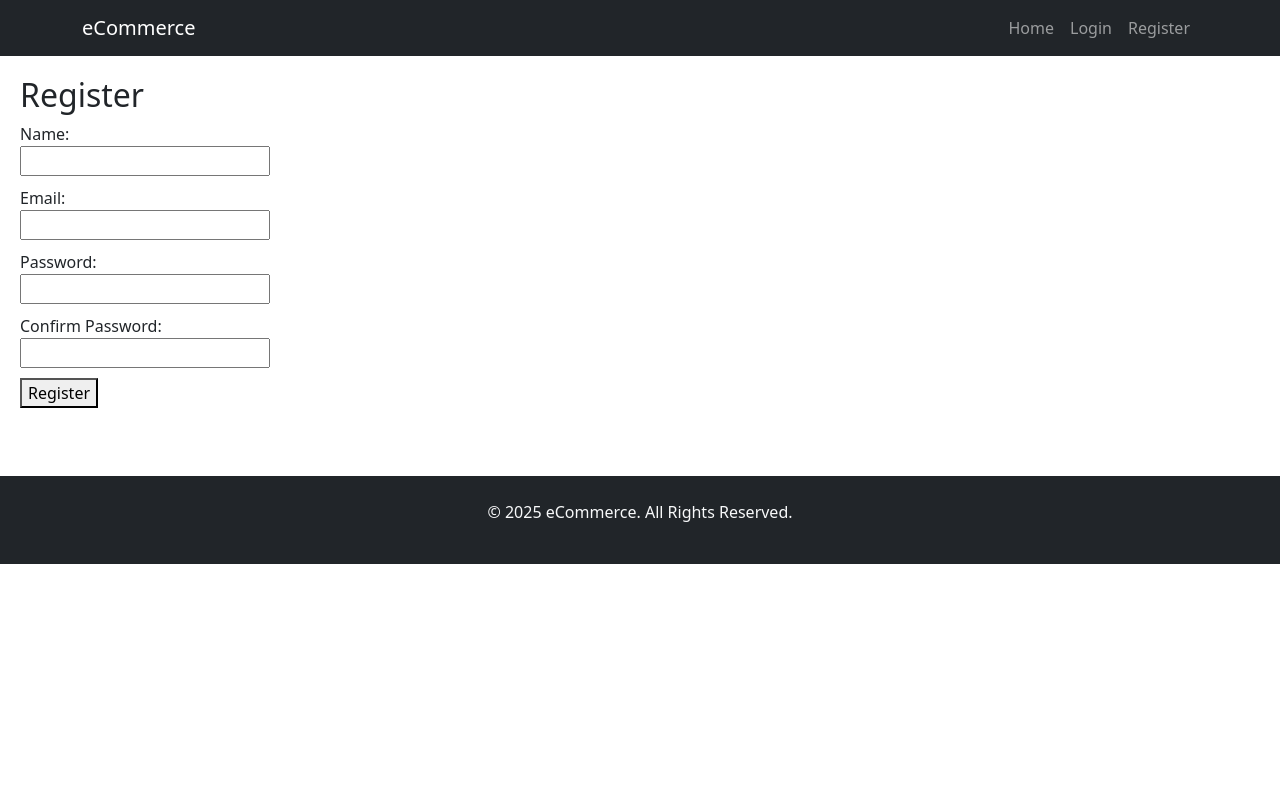
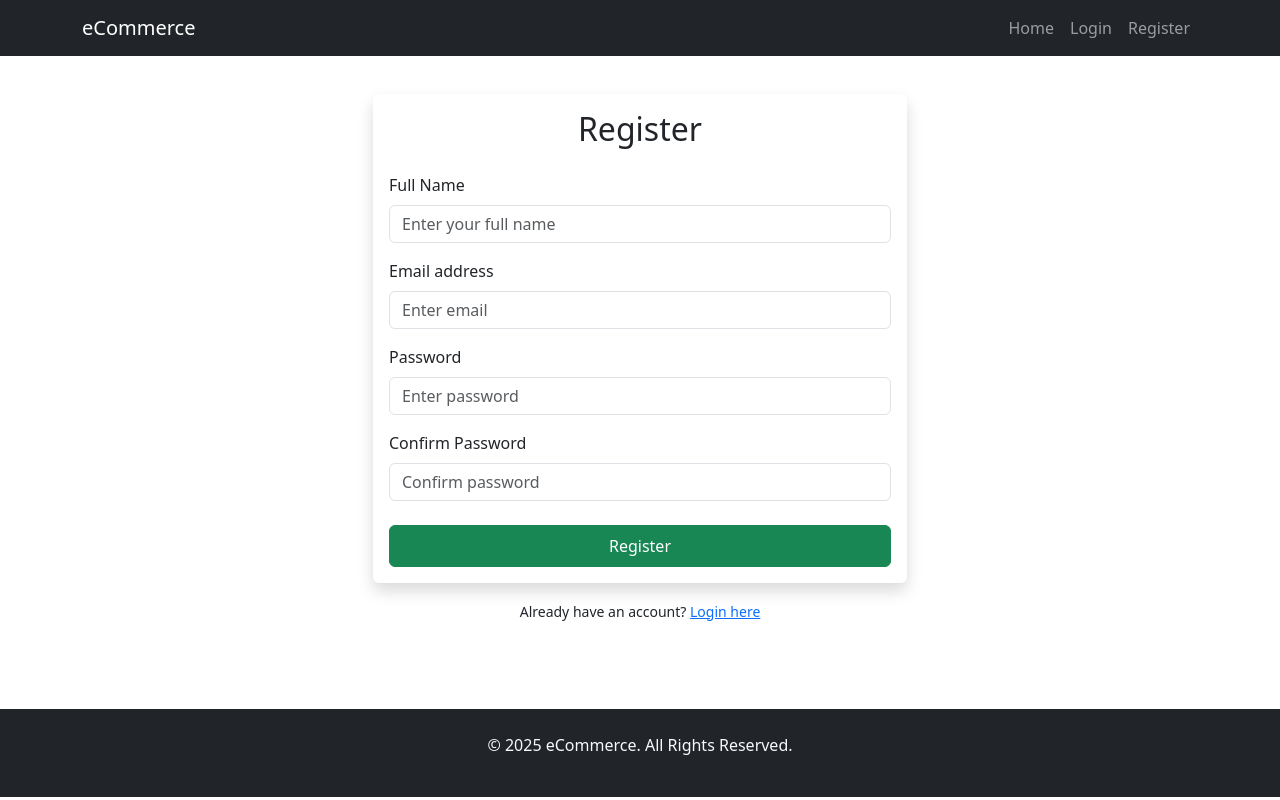
Before and after one commit to nclbrb/EcommerceSystem, a React (Create React App) app in the folder ecommerce-frontend/: page /register in a window 1280 px wide. Built offline with nearby package versions, Linux system fonts and the light colour scheme.

Commit message:
Improve style RegisterPage.js

```diff
--- a/ecommerce-frontend/src/Components/RegisterPage.js
+++ b/ecommerce-frontend/src/Components/RegisterPage.js
@@ -1,82 +1,106 @@
+// src/Components/RegisterPage.js
 import React, { useState } from 'react';
+import { Container, Form, Button, Alert, Card, Row, Col } from 'react-bootstrap';
+import { Link } from 'react-router-dom';
 import axios from 'axios';
 
 function RegisterPage() {
-  const [name, setName] = useState('');
-  const [email, setEmail] = useState('');
-  const [password, setPassword] = useState('');
+  const [name, setName]                           = useState('');
+  const [email, setEmail]                         = useState('');
+  const [password, setPassword]                   = useState('');
   const [passwordConfirmation, setPasswordConfirmation] = useState('');
-  const [message, setMessage] = useState('');
+  const [message, setMessage]                     = useState(null);
+  const [variant, setVariant]                     = useState('');
 
   const handleSubmit = async (e) => {
     e.preventDefault();
 
+    if (password !== passwordConfirmation) {
+      setMessage('Passwords do not match.');
+      setVariant('danger');
+      return;
+    }
+
     try {
-      // Adjust the URL if needed (backend URL and port)
       const response = await axios.post('http://127.0.0.1:8000/api/register', {
         name,
         email,
         password,
-        password_confirmation: passwordConfirmation, // Laravel expects "password_confirmation"
+        password_confirmation: passwordConfirmation,
       });
-
-      // Save token (if needed) in localStorage
       localStorage.setItem('token', response.data.token);
       setMessage(response.data.message);
+      setVariant('success');
     } catch (error) {
       console.error(error);
       setMessage('Registration failed. Please check your input.');
+      setVariant('danger');
     }
   };
 
   return (
-    <div style={{ padding: '20px' }}>
-      <h2>Register</h2>
-      <form onSubmit={handleSubmit}>
-        <div style={{ marginBottom: '10px' }}>
-          <label>Name:</label> <br />
-          <input
+    <Container className="d-flex align-items-center justify-content-center" style={{ minHeight: '75.6vh' }}>
+      <Row className="w-100 justify-content-center">
+        <Col md={8} lg={6}>
+          <Card className="shadow border-0">
+            <Card.Body>
+              <h2 className="text-center mb-4">Register</h2>
+              {message && <Alert variant={variant}>{message}</Alert>}
+              <Form onSubmit={handleSubmit}>
+                <Form.Group controlId="registerName" className="mb-3">
+                  <Form.Label>Full Name</Form.Label>
+                  <Form.Control
                     type="text"
+                    placeholder="Enter your full name"
                     value={name}
                     onChange={(e) => setName(e.target.value)}
                     required
-            style={{ width: '250px' }}
                   />
-        </div>
-        <div style={{ marginBottom: '10px' }}>
-          <label>Email:</label> <br />
-          <input
+                </Form.Group>
+                <Form.Group controlId="registerEmail" className="mb-3">
+                  <Form.Label>Email address</Form.Label>
+                  <Form.Control
                     type="email"
+                    placeholder="Enter email"
                     value={email}
                     onChange={(e) => setEmail(e.target.value)}
                     required
-            style={{ width: '250px' }}
                   />
-        </div>
-        <div style={{ marginBottom: '10px' }}>
-          <label>Password:</label> <br />
-          <input
+                </Form.Group>
+                <Form.Group controlId="registerPassword" className="mb-3">
+                  <Form.Label>Password</Form.Label>
+                  <Form.Control
                     type="password"
+                    placeholder="Enter password"
                     value={password}
                     onChange={(e) => setPassword(e.target.value)}
                     required
-            style={{ width: '250px' }}
                   />
-        </div>
-        <div style={{ marginBottom: '10px' }}>
-          <label>Confirm Password:</label> <br />
-          <input
+                </Form.Group>
+                <Form.Group controlId="registerPasswordConfirm" className="mb-4">
+                  <Form.Label>Confirm Password</Form.Label>
+                  <Form.Control
                     type="password"
+                    placeholder="Confirm password"
                     value={passwordConfirmation}
                     onChange={(e) => setPasswordConfirmation(e.target.value)}
                     required
-            style={{ width: '250px' }}
                   />
+                </Form.Group>
+                <Button variant="success" type="submit" className="w-100 py-2">
+                  Register
+                </Button>
+              </Form>
+            </Card.Body>
+          </Card>
+          <div className="text-center mt-3">
+            <small>
+              Already have an account? <Link to="/login">Login here</Link>
+            </small>
           </div>
-        <button type="submit">Register</button>
-      </form>
-      {message && <p>{message}</p>}
-    </div>
+        </Col>
+      </Row>
+    </Container>
   );
 }
 
```
Lines whose indentation alone changed are shown as unchanged.
